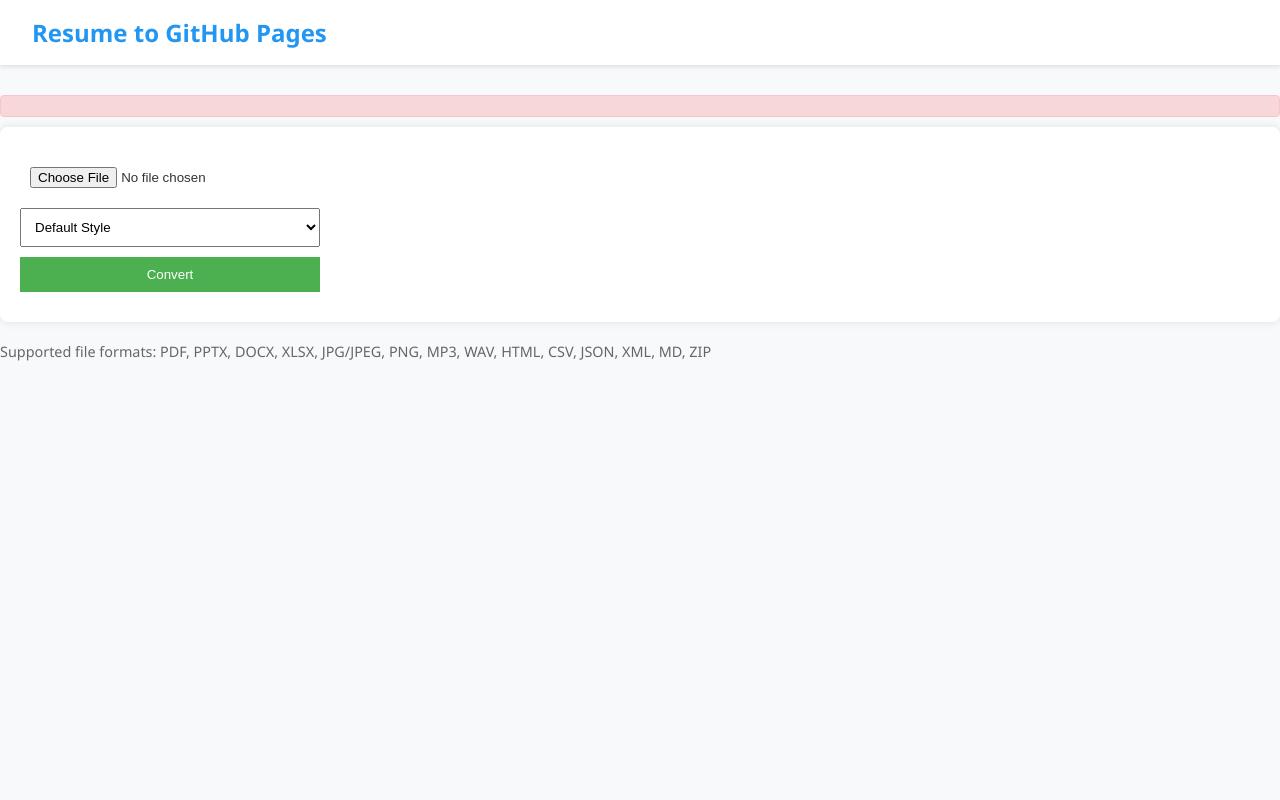
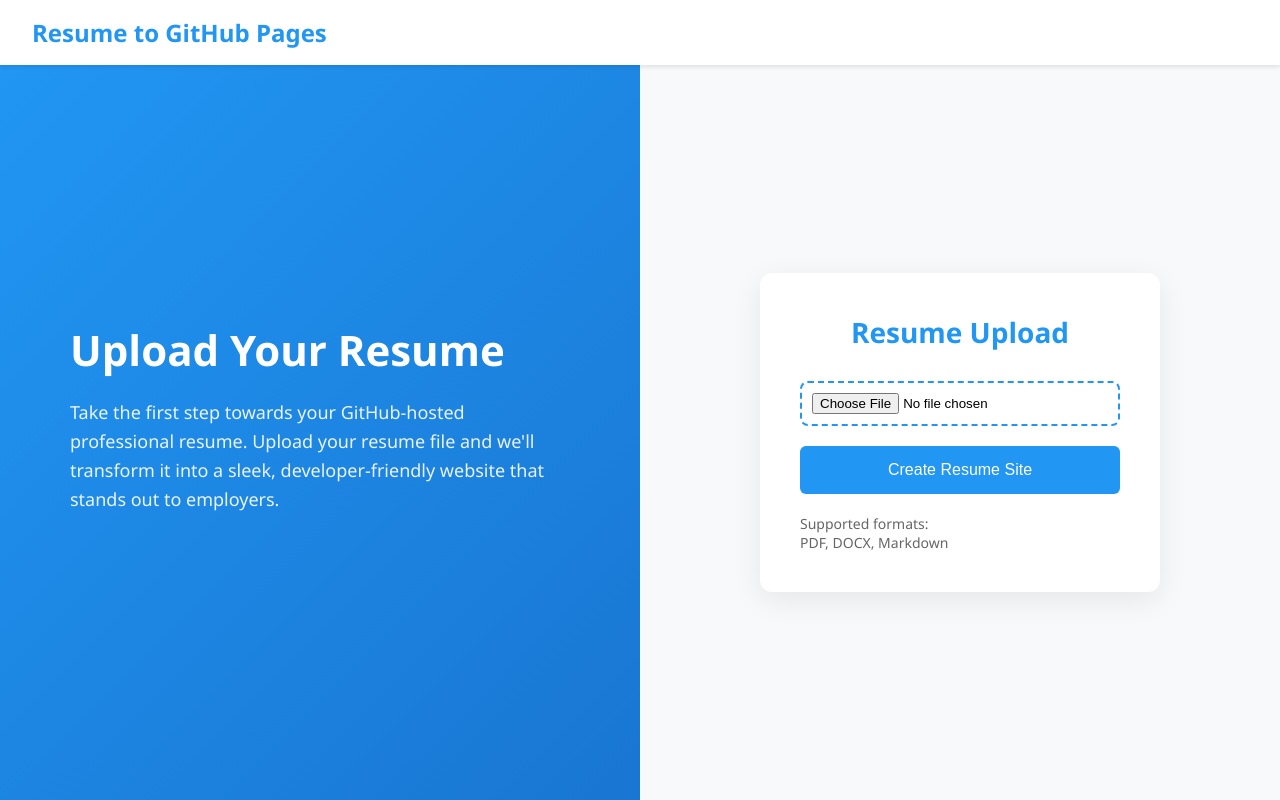
Before and after one commit to Hitheshaum/live-resume, a Flask app: template templates/index.html in a window 1280 px wide. Run offline with Flask 3, Linux system fonts and the light colour scheme; the template is opened without the code that fills it, so the values that code supplies are empty; parts of the project's set-up code (start-up, migrations or seed data) failed here and were passed over.

Commit message:
refactor: update dashboard page to focus on resume uploads
- Remove template selection functionality
- Update UI to match login page style
- Focus content on resume-to-GitHub Pages conversion
- Remove flash messages
- Limit file formats to resume-relevant types

```diff
--- a/templates/index.html
+++ b/templates/index.html
@@ -2,109 +2,130 @@
 <html lang="en">
 <head>
     <meta charset="utf-8">
-    <title>Dashboard - File to HTML Converter</title>
+    <title>Upload Resume - GitHub Pages Resume Creator</title>
     <style>
         body {
-            font-family: Arial, sans-serif;
-            background-color: #f4f4f9;
-            color: #333;
+            font-family: 'Segoe UI', Arial, sans-serif;
             margin: 0;
-            padding: 20px;
+            padding: 0;
+            min-height: 100vh;
+            display: flex;
+            flex-direction: column;
         }
-        .header {
+        .main-container {
+            flex: 1;
             display: flex;
-            justify-content: space-between;
+            width: 100%;
+        }
+        .hero-section {
+            flex: 1;
+            background: linear-gradient(135deg, #2196F3 0%, #1976D2 100%);
+            display: flex;
             align-items: center;
+            justify-content: center;
+            padding: 40px;
+            color: white;
+        }
+        .hero-content {
+            max-width: 500px;
+        }
+        .hero-title {
+            font-size: 42px;
+            font-weight: 700;
             margin-bottom: 20px;
         }
-        h1 {
-            color: #4CAF50;
-            margin: 0;
+        .hero-description {
+            font-size: 18px;
+            line-height: 1.6;
+            margin-bottom: 30px;
+            opacity: 0.9;
         }
-        .user-info {
+        .upload-section {
+            flex: 1;
+            background: #f8f9fa;
             display: flex;
             align-items: center;
-            gap: 10px;
+            justify-content: center;
+            padding: 40px;
         }
-        .logout-button {
-            background-color: #dc3545;
+        .upload-container {
+            background: #fff;
+            padding: 40px;
+            border-radius: 12px;
+            box-shadow: 0 8px 30px rgba(0, 0, 0, 0.08);
+            text-align: center;
+            width: 100%;
+            max-width: 400px;
+            box-sizing: border-box;
+        }
+        .upload-container h1 {
+            color: #2196F3;
+            margin-bottom: 20px;
+            font-size: 28px;
+            font-weight: 600;
+        }
+        form {
+            display: flex;
+            flex-direction: column;
+            gap: 20px;
+            margin-top: 30px;
+        }
+        input[type="file"] {
+            padding: 10px;
+            border: 2px dashed #2196F3;
+            border-radius: 8px;
+            width: 100%;
+            box-sizing: border-box;
+            cursor: pointer;
+        }
+        button {
+            background-color: #2196F3;
             color: white;
             border: none;
-            padding: 8px 16px;
-            border-radius: 4px;
+            padding: 15px 30px;
+            border-radius: 6px;
             cursor: pointer;
-            text-decoration: none;
-        }
-        .logout-button:hover {
-            background-color: #c82333;
-        }
-        form {
-            background: #fff;
-            padding: 20px;
-            border-radius: 8px;
-            box-shadow: 0 0 10px rgba(0, 0, 0, 0.1);
-        }
-        input[type="file"], select, button {
-            display: block;
-            margin: 10px 0;
-            padding: 10px;
-            width: 100%;
-            max-width: 300px;
-        }
-        button {
-            background-color: #4CAF50;
-            color: white;
-            border: none;
-            cursor: pointer;
+            font-size: 16px;
+            font-weight: 500;
+            transition: background-color 0.3s;
         }
         button:hover {
-            background-color: #45a049;
+            background-color: #1976D2;
         }
         .supported-formats {
             margin-top: 20px;
-            font-size: 0.9em;
+            font-size: 14px;
             color: #666;
-        }
-        .flash-messages {
-            color: #721c24;
-            background-color: #f8d7da;
-            border: 1px solid #f5c6cb;
-            padding: 10px;
-            margin: 10px 0;
-            border-radius: 4px;
-            display: none;
-        }
-        .flash-messages:not(:empty) {
-            display: block;
+            text-align: left;
         }
     </style>
 </head>
 <body>
     {% include 'header.html' %}
 
-    <div class="flash-messages">
-        {% with messages = get_flashed_messages() %}
-            {% if messages %}
-                {% for message in messages %}
-                    {{ message }}<br>
-                {% endfor %}
-            {% endif %}
-        {% endwith %}
-    </div>
+    <div class="main-container">
+        <div class="hero-section">
+            <div class="hero-content">
+                <h1 class="hero-title">Upload Your Resume</h1>
+                <p class="hero-description">Take the first step towards your GitHub-hosted professional resume. Upload your resume file and we'll transform it into a sleek, developer-friendly website that stands out to employers.</p>
+            </div>
+        </div>
 
-    <form action="{{ url_for('upload_file') }}" method="post" enctype="multipart/form-data">
-        <input type="file" name="file" accept=".pdf,.pptx,.docx,.xlsx,.jpg,.jpeg,.png,.mp3,.wav,.html,.csv,.json,.xml,.md,.zip">
-        <select name="style">
-            <option value="default">Default Style</option>
-            <option value="github">GitHub Style</option>
-            <option value="notion">Notion Style</option>
-            <option value="medium">Medium Style</option>
-        </select>
-        <button type="submit">Convert</button>
-    </form>
+        <div class="upload-section">
+            <div class="upload-container">
+                <h1>Resume Upload</h1>
 
-    <div class="supported-formats">
-        <p>Supported file formats: PDF, PPTX, DOCX, XLSX, JPG/JPEG, PNG, MP3, WAV, HTML, CSV, JSON, XML, MD, ZIP</p>
+                <form action="{{ url_for('upload_file') }}" method="post" enctype="multipart/form-data">
+                    <input type="file" name="file" accept=".pdf,.docx,.md">
+                    <button type="submit">Create Resume Site</button>
+                </form>
+
+                <div class="supported-formats">
+                    <p>Supported formats:</p>
+                    <p>PDF, DOCX, Markdown</p>
+                </div>
+            </div>
+        </div>
     </div>
 </body>
 </html>
```
